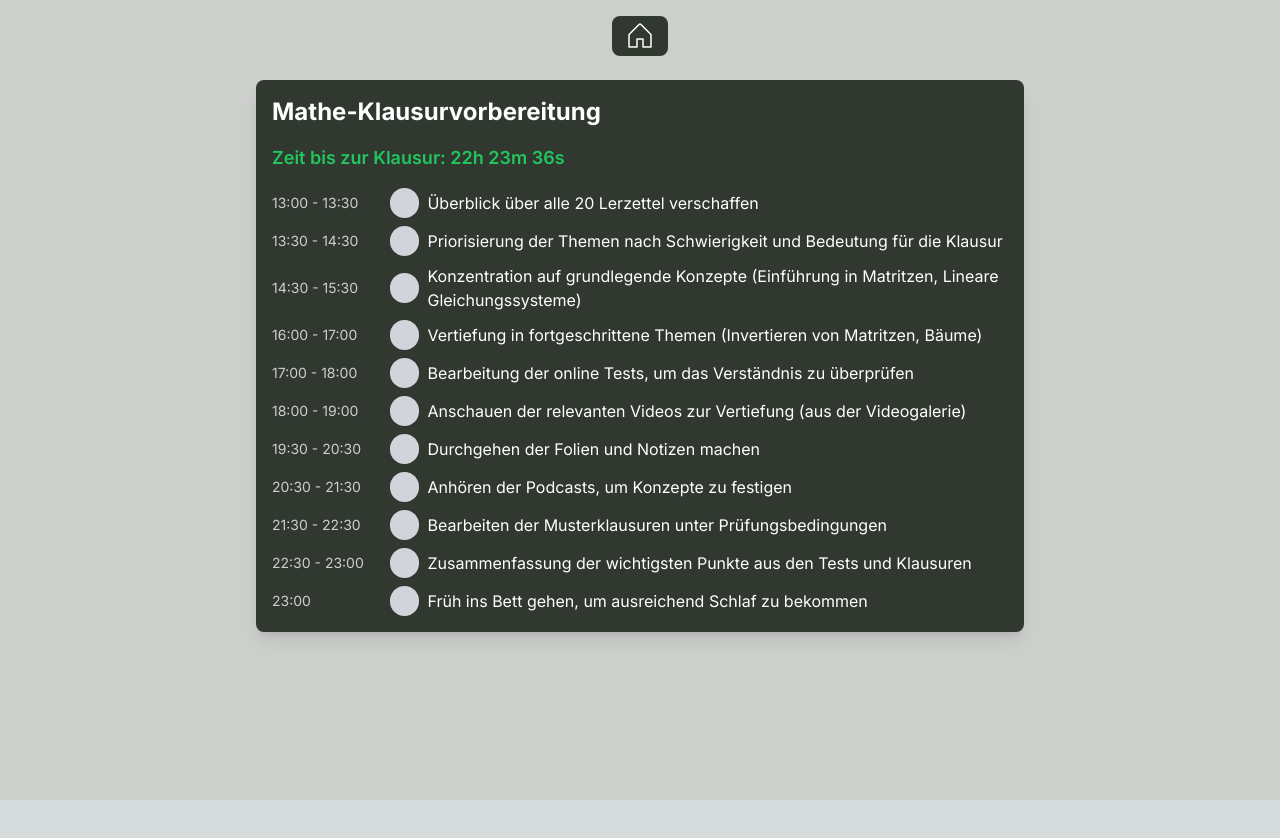
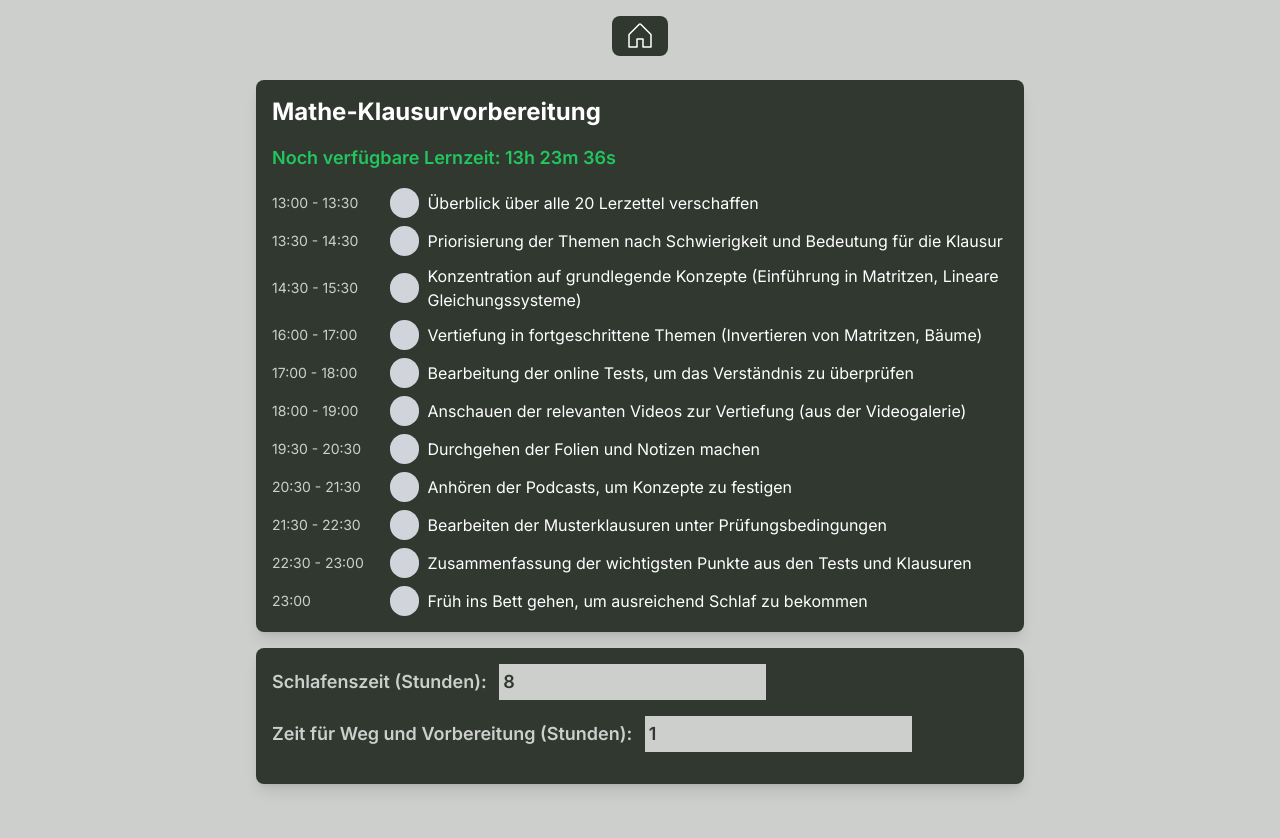
Before and after one commit to AnnaH00k/hookintech, a Next.js app: page /hooked0nstudys in a window 1280 px wide. Shown: the top 838 px of the page. Before the commit the page ends 800 px from the top, so only its background shows below. Built offline with nearby package versions, Linux system fonts and the light colour scheme.

Commit message:
add time blockage study page

```diff
--- a/app/hooked0nstudys/page.tsx
+++ b/app/hooked0nstudys/page.tsx
@@ -21,6 +21,12 @@ export default function Hooked0nStudys() {
 
   // Zustand für den Countdown
   const [timeRemaining, setTimeRemaining] = useState("");
+  // Zustand für Schlafenszeit und Vorbereitungszeit
+  const [sleepTime, setSleepTime] = useState(8); // in Stunden
+  const [prepTime, setPrepTime] = useState(1); // in Stunden
+
+  // Zustand für den Anzeige-Text
+  const [timeText, setTimeText] = useState("Zeit bis zur Klausur");
 
   useEffect(() => {
     const targetDate = new Date("2024-06-22T10:00:00").getTime();
@@ -32,16 +38,27 @@ export default function Hooked0nStudys() {
         clearInterval(interval);
         setTimeRemaining("Die Klausur hat begonnen!");
       } else {
-        const hours = Math.floor((timeDifference % (1000 * 60 * 60 * 24)) / (1000 * 60 * 60));
-        const minutes = Math.floor((timeDifference % (1000 * 60 * 60)) / (1000 * 60));
-        const seconds = Math.floor((timeDifference % (1000 * 60)) / 1000);
+        const totalHours = timeDifference / (1000 * 60 * 60);
+        const availableHours = totalHours - sleepTime - prepTime;
+
+        const hours = Math.floor((availableHours % 24));
+        const minutes = Math.floor((availableHours * 60) % 60);
+        const seconds = Math.floor((availableHours * 3600) % 60);
 
         setTimeRemaining(`${hours}h ${minutes}m ${seconds}s`);
       }
     }, 1000);
 
     return () => clearInterval(interval);
-  }, []);
+  }, [sleepTime, prepTime]);
+
+  useEffect(() => {
+    if (sleepTime > 0 || prepTime > 0) {
+      setTimeText("Noch verfügbare Lernzeit");
+    } else {
+      setTimeText("Zeit bis zur Klausur");
+    }
+  }, [sleepTime, prepTime]);
 
   // Funktion zum Aktualisieren des To-Do-Status
   const handleToggle = (id: number) => {
@@ -49,16 +66,16 @@ export default function Hooked0nStudys() {
       todo.id === id ? { ...todo, completed: !todo.completed } : todo
     );
     setTodos(updatedTodos);
-    // Hier kannst du die Aktualisierung an das Backend senden (nicht im Beispiel enthalten)
   };
 
   return (
-    <main className="flex flex-col items-center min-h-screen justify-between py-20 bg-[#cdcfcd] text-white w-full">
+    <main className="flex flex-col items-center min-h-screen gap-4 py-20 bg-[#cdcfcd] text-white w-full">
       <div className="max-w-3xl w-[95vw] p-4 bg-[#303830] rounded-lg shadow-lg">
         <h1 className="text-2xl font-bold mb-4">Mathe-Klausurvorbereitung</h1>
         <div className="mb-4 text-start text-lg font-semibold text-green-500">
-          Zeit bis zur Klausur: {timeRemaining}
+          {timeText}: {timeRemaining}
         </div>
+
         <ul className="space-y-2 ">
           {todos.map(todo => (
             <li key={todo.id} className="flex items-center ">
@@ -79,6 +96,29 @@ export default function Hooked0nStudys() {
           ))}
         </ul>
       </div>
+
+      <div className="max-w-3xl w-[95vw] p-4 bg-[#303830] rounded-lg shadow-lg">
+        <div className="mb-4 text-start text-lg font-semibold text-[#cdcfcd]">
+          <label htmlFor="sleepTime">Schlafenszeit (Stunden): </label>
+          <input
+            type="number"
+            id="sleepTime"
+            value={sleepTime}
+            onChange={(e) => setSleepTime(Number(e.target.value))}
+            className="ml-2 p-1 text-[#303830] bg-[#cdcfcd]"
+          />
+        </div>
+        <div className="mb-4 text-start text-lg font-semibold text-[#cdcfcd]">
+          <label htmlFor="prepTime">Zeit für Weg und Vorbereitung (Stunden): </label>
+          <input
+            type="number"
+            id="prepTime"
+            value={prepTime}
+            onChange={(e) => setPrepTime(Number(e.target.value))}
+            className="ml-2 p-1 text-[#303830] bg-[#cdcfcd]"
+          />
+        </div>
+      </div>
     </main>
   );
 }
```
